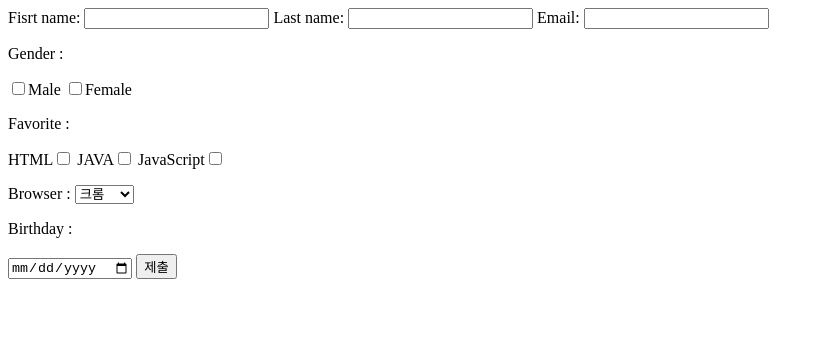
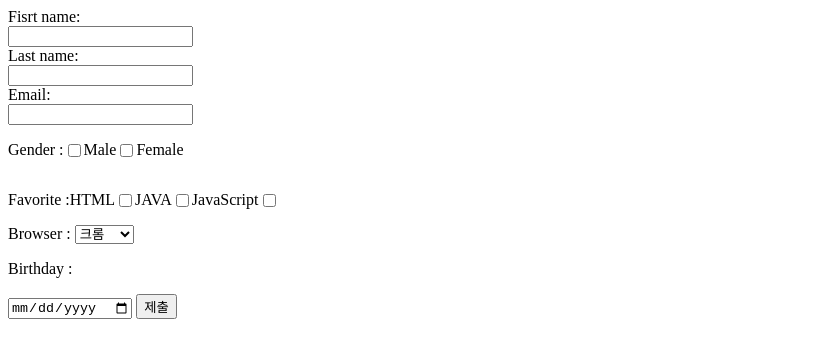
Before and after one commit to deasaungkim/-test, a plain HTML site: page index.html in a window 1280 px wide. Shown: the whole page, without its empty margins (0-824 px from the left). Drawn offline with Linux system fonts and the light colour scheme.

Commit message:
complete

```diff
--- a/index.html
+++ b/index.html
@@ -9,15 +9,20 @@
 </head>
 
 <body>
-  <label>Fisrt name:</label> <input></input>
-  <label>Last name:</label> <input></input>
-  <label>Email:</label> <input></input>
+  <form>
+    <div><label>Fisrt name:</label><br><input required="text"></input></div>
+    <div><label>Last name:</label><br><input required="text"></input></div>
+    <div><label>Email:</label><br><input required="text"></input></div>
+    <div style="display:flex; align-items: center;">
       <p>Gender :</p> <input type="checkbox"><label for="">Male</label>
       <input type="checkbox"><label for="">Female</label>
-  <p>Favorite : </p><label for="">HTML</label><input type="checkbox">
-  <label for="">JAVA</label><input type="checkbox">
-  <label for="">JavaScript</label><input type="checkbox">
-  <p>Browser : <select>
+    </div>
+    <div style="display:flex; align-items: center;">
+      <p>Favorite : </p><label for="">HTML</label><input type="checkbox" required="text">
+      <label for="">JAVA</label><input type="checkbox" required="text">
+      <label for="">JavaScript</label><input type="checkbox" required="text">
+    </div>
+    <form>Browser : <select>
         <option value="">크롬</option>
         <option>사파리</option>
         <option value="">엣지</option>
@@ -25,6 +30,7 @@
       <p>Birthday :</p>
       <input type="date">
       <button>제출</button>
+    </form>
 
 
 
```
Lines whose indentation alone changed are shown as unchanged.
